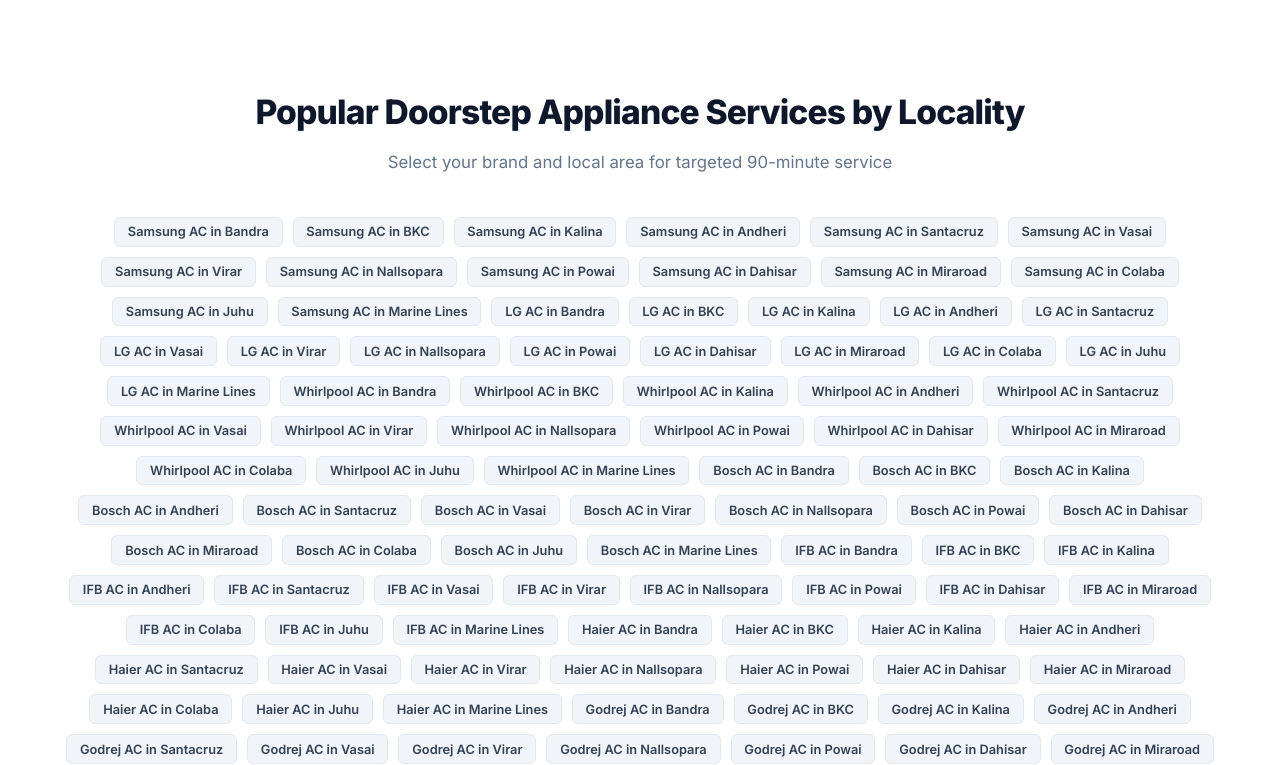
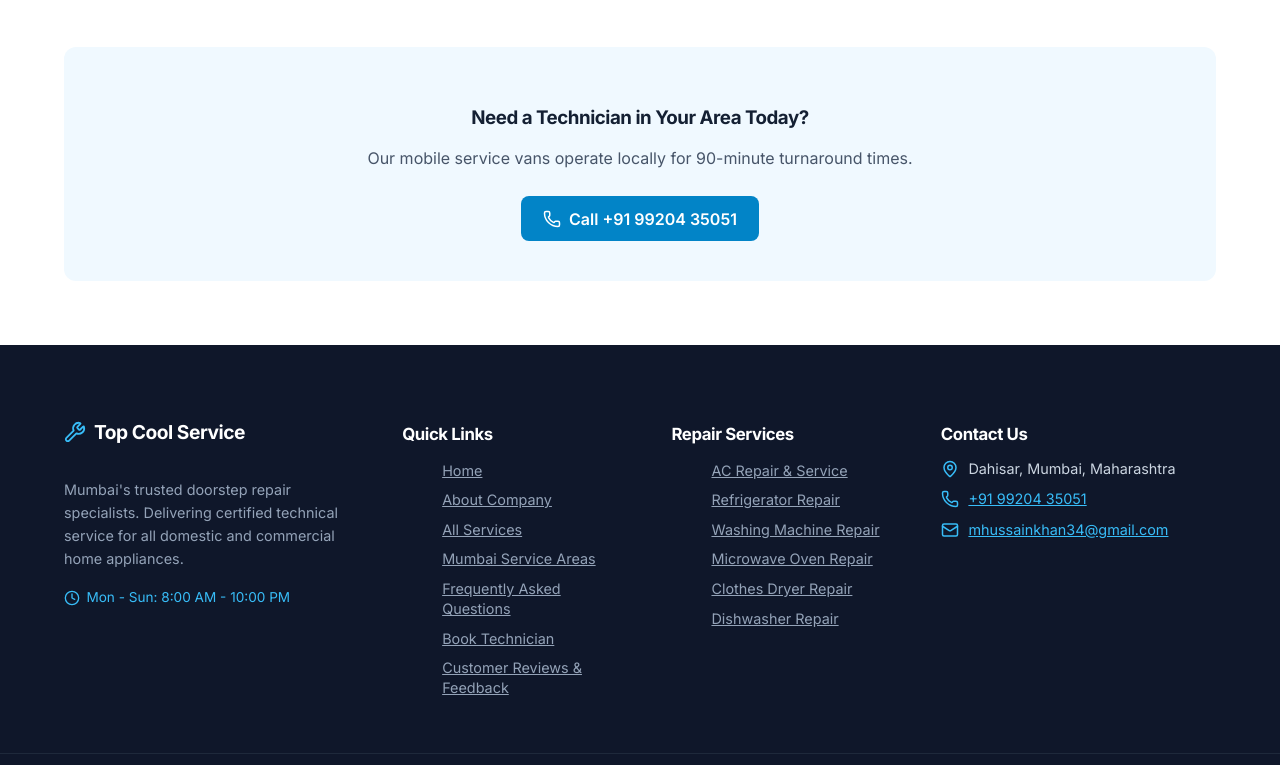
Before and after one commit to khanfaiz16/TopCoolServiceUpdated, a React (Vite) app: page /service-areas in a window 1280 px wide. Shown: the part 1236-2001 px from the top of the page. Built offline with nearby package versions, Linux system fonts and the light colour scheme.

Commit message:
Removed areas unnecessary tab

```diff
--- a/src/pages/ServiceAreas.jsx
+++ b/src/pages/ServiceAreas.jsx
@@ -32,33 +32,6 @@
           ))}
         </div>
 
-        {/* Localized SEO Keyword Link Matrix */}
-        <div className="seo-links-matrix section">
-          <h2 className="section-title">Popular Doorstep Appliance Services by Locality</h2>
-          <p className="section-subtitle">Select your brand and local area for targeted 90-minute service</p>
-
-          <div className="matrix-grid" style={{ display: 'flex', flexWrap: 'wrap', gap: '10px', justifyContent: 'center' }}>
-            {servicesList.map((service) =>
-              allBrands.map((brand) =>
-                serviceAreas.map((area) => {
-                  const areaSlug = area.toLowerCase().replace(/\s+/g, '-');
-                  const brandSlug = brand.toLowerCase();
-                  return (
-                    <Link
-                      key={`${service.slug}-${brandSlug}-${areaSlug}`}
-                      to={`/repair/${brandSlug}-${service.slug}-in-${areaSlug}/`}
-                      className="brand-pill"
-                      style={{ fontSize: '0.8rem', padding: '0.4rem 0.8rem', textDecoration: 'none' }}
-                    >
-                      {brand} {service.title.split(' ')[0]} in {area}
-                    </Link>
-                  );
-                })
-              )
-            )}
-          </div>
-        </div>
-
         {/* Call-to-Action Banner */}
         <div className="text-center call-banner">
           <h3>Need a Technician in Your Area Today?</h3>
```
